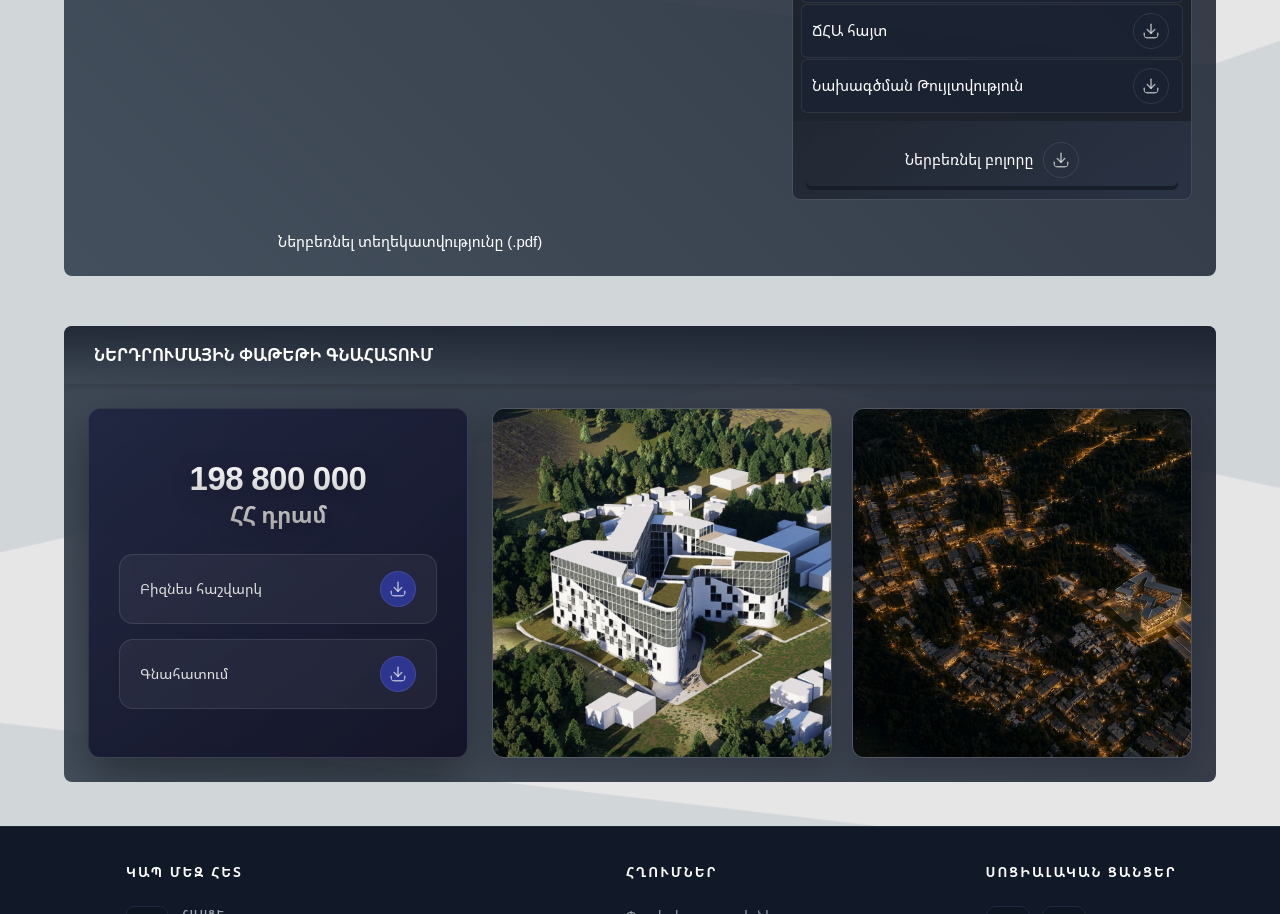
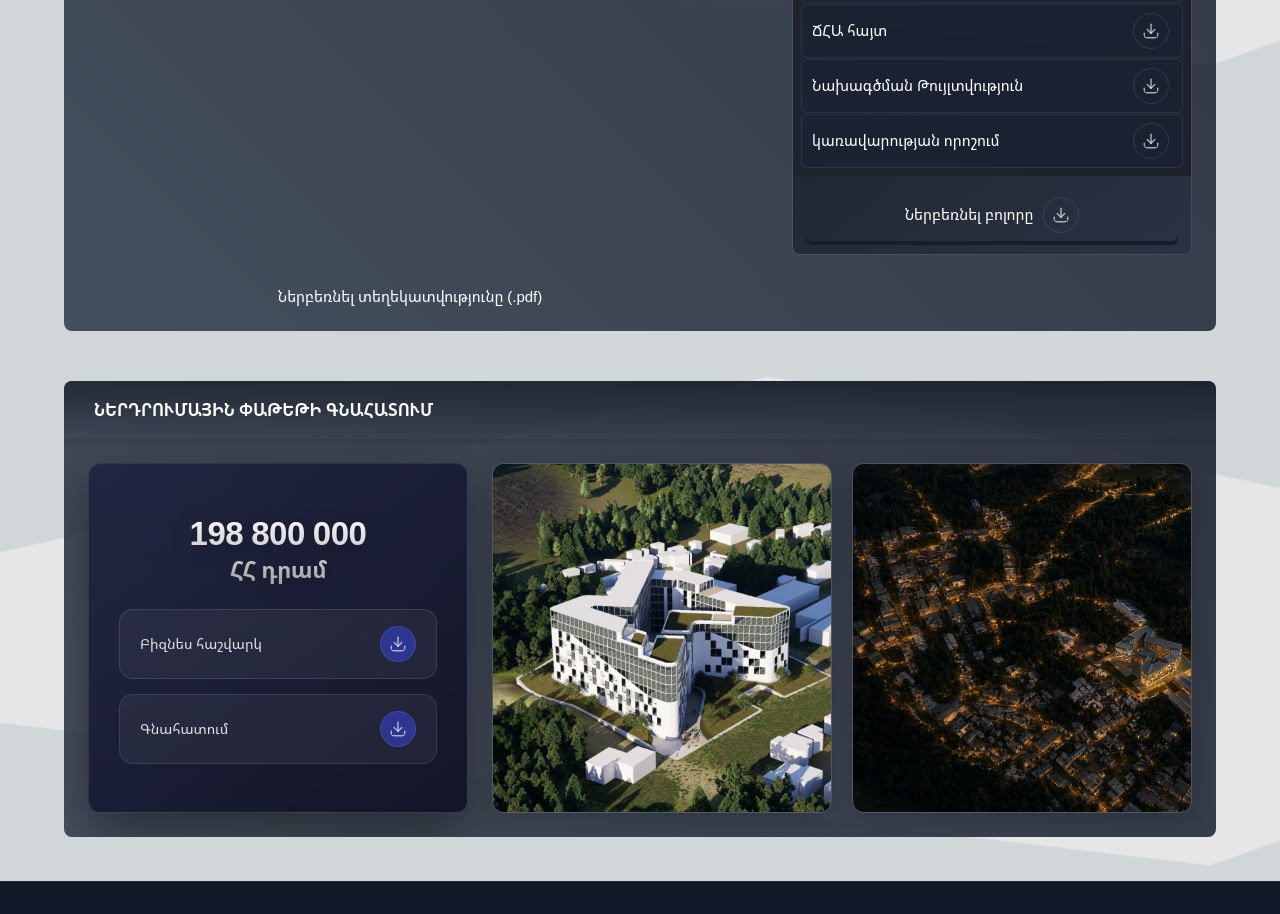
Before and after one commit to ScriptForgeCraft/Nizamu-Vanadzor, a website built with Vite: page index.html in a window 1280 px wide. Shown: the part 1735-2649 px from the top of the page. Built offline with nearby package versions, Linux system fonts and the light colour scheme.

Commit message:
add government decision document and update archive link

```diff
--- a/index.html
+++ b/index.html
@@ -495,11 +495,28 @@
 
 
 
+                        <div class="doc-row">
+                            <div class="doc-item" data-file="./files/Վանաձոր Նիզամու փողոց.pdf"
+                                data-title="կառավարության որոշում">
+                                <span>կառավարության որոշում</span>
+
+                                <a class="doc-download" href="./files/Վանաձոր Նիզամու փողոց.pdf" download
+                                    aria-label="Ներբեռնել PDF փաստաթուղթ 7">
+                                    <svg xmlns="http://www.w3.org/2000/svg" viewBox="0 0 24 24" fill="none"
+                                        stroke="currentColor" stroke-width="2" stroke-linecap="round"
+                                        stroke-linejoin="round" class="w-4 h-4">
+                                        <path d="M21 15v4a2 2 0 0 1-2 2H5a2 2 0 0 1-2-2v-4"></path>
+                                        <polyline points="7 10 12 15 17 10"></polyline>
+                                        <line x1="12" x2="12" y1="15" y2="3"></line>
+                                    </svg>
+                                </a>
+                            </div>
+                        </div>
                     </div>
                     <div class="doc-row-all-download">
                         <div class="doc-row doc-row-all">
-                            <a href="#details" download class="btn-download-all smart-download"
-                                aria-label="Ներբեռնել բոլորը" target="_blank" data-name="Vanadzor_all_documents.zip">
+                            <a href="https://drive.google.com/uc?id=1PuulgYsGqaGY9sj7xpgoSjuCTvdJZLek&export=download" download class="btn-download-all smart-download"
+                                aria-label="Ներբեռնել բոլորը" target="_blank" data-name="Nizamu_all_documents.zip">
                                 Ներբեռնել բոլորը
                             </a>
                             <svg xmlns="http://www.w3.org/2000/svg" viewBox="0 0 24 24" fill="none"
--- a/src/js/i18n.js
+++ b/src/js/i18n.js
@@ -62,6 +62,7 @@ const commonTranslations = {
   "Վկայական": entry("Свидетельство", "Certificate"),
   "Սխեմա": entry("Схема", "Scheme"),
   "Սեյսմիկ": entry("Сейсмика", "Seismic"),
+  "կառավարության որոշում": entry("Решение правительства", "Government decision"),
   "Վեոլիա ջուր": entry("Веолия вода", "Veolia Water"),
   "Գազպրոմ": entry("Газпром", "Gazprom"),
   "ՃՀԱ հայտ": entry("Заявка на АПЗ", "Architectural planning assignment application"),
```
Also changed, not shown: 1 other file.
